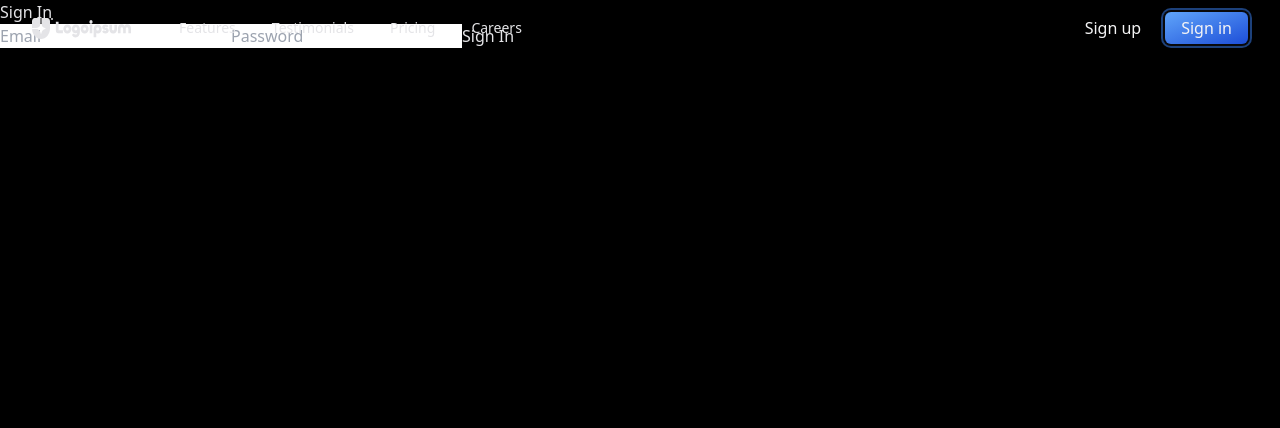
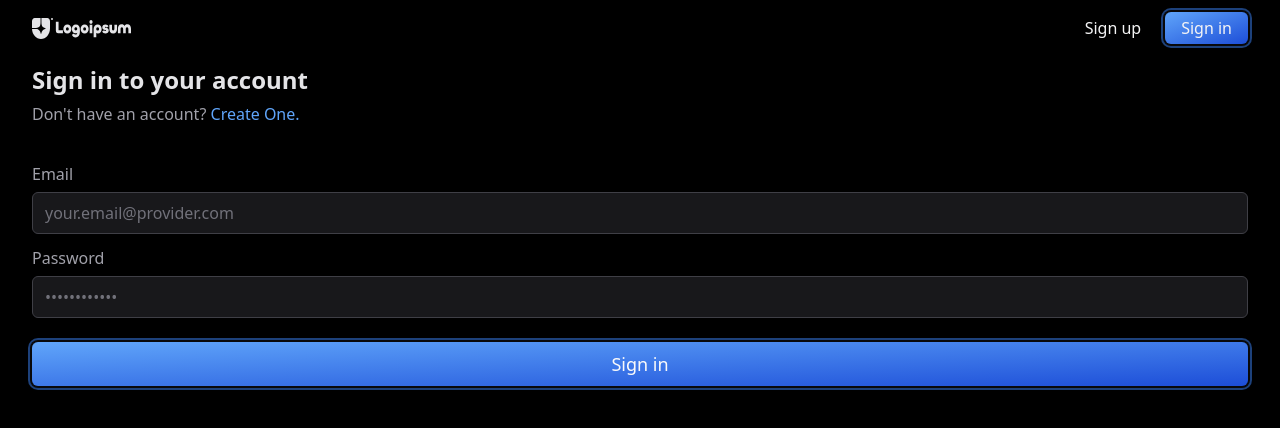
Before and after one commit to mikeguyon98/storytopia-fe, a React (Create React App) app: page /signin in a window 1280 px wide. Shown: the top 428 px of the page. Built offline with nearby package versions, Linux system fonts and the light colour scheme; no server answers.

Commit message:
Adds sign in page

```diff
--- /dev/null
+++ b/src/components/navbar/NavAccount.js
@@ -0,0 +1,11 @@
+import React from "react";
+
+export const NavAccount = () => {
+  return (
+    <div className="flex items-center gap-2">
+        <svg xmlns="http://www.w3.org/2000/svg" fill="none" viewBox="0 0 24 24" strokeWidth={1.5} stroke="currentColor" className="w-6 h-6 text-grey-400 hover:text-gray-100">
+        <path strokeLinecap="round" strokeLinejoin="round" d="M15.75 6a3.75 3.75 0 1 1-7.5 0 3.75 3.75 0 0 1 7.5 0ZM4.501 20.118a7.5 7.5 0 0 1 14.998 0A17.933 17.933 0 0 1 12 21.75c-2.676 0-5.216-.584-7.499-1.632Z" />
+        </svg>
+    </div>
+  );
+};
--- a/src/components/navbar/NavBar.js
+++ b/src/components/navbar/NavBar.js
@@ -4,8 +4,9 @@ import { NavLogo } from "./NavLogo";
 import { NavLinks } from "./NavLinks";
 import { NavCTAs } from "./NavCTAs";
 import { useMotionValueEvent, useScroll, motion } from "framer-motion";
+import { NavAccount } from "./NavAccount";
 
-export const NavBar = () => {
+export const NavBar = ({currentUser}) => {
   const [scrolled, setScrolled] = useState(false);
   const { scrollY } = useScroll();
 
@@ -38,10 +39,10 @@ export const NavBar = () => {
           <div className="flex items-center gap-12">
             <NavLogo />
             <div className="hidden md:block">
-              <NavLinks />
+            {currentUser && <NavLinks />}
             </div>
           </div>
-          <NavCTAs />
+          {currentUser ? <NavAccount /> : <NavCTAs />}
         </div>
         <div className="block pt-1.5 md:hidden">
           <NavLinks />
--- a/src/components/navbar/NavCTAs.js
+++ b/src/components/navbar/NavCTAs.js
@@ -1,16 +1,20 @@
 import React from "react";
 import { SplashButton } from "../buttons/SplashButton";
 import { GhostButton } from "../buttons/GhostButton";
+import { useNavigate } from 'react-router-dom';
 
 export const NavCTAs = () => {
+  const navigate = useNavigate();
   return (
     <div className="flex items-center gap-2">
       <GhostButton
+        onClick={() => navigate("/signup")}
         className="rounded-md px-4 py-1 text-base"
       >
         Sign up
       </GhostButton>
       <SplashButton
+        onClick={() => navigate("/signin")}
         className="px-4 py-1 text-base text-zinc-100"
       >
         Sign in
--- a/src/components/utils/Page.js
+++ b/src/components/utils/Page.js
@@ -1,10 +1,13 @@
 import React from 'react';
+import { MaxWidthWrapper } from './MaxWidthWrapper';
 
 const Page = ({ children }) => {
   return (
-    <div className="mt-16 mx-4 md:mx-8 lg:mx-16 w-full">
-      {children}
-    </div>
+    <MaxWidthWrapper>
+        <div className="mt-16">
+        {children}
+        </div>
+    </MaxWidthWrapper>
   );
 };
 
--- a/src/pages/SignIn.js
+++ b/src/pages/SignIn.js
@@ -1,6 +1,9 @@
 import React, { useState } from 'react';
 import { signIn } from '../auth';
 import { useNavigate } from 'react-router-dom';
+import { SplashButton } from '../components/buttons/SplashButton';
+import Page from '../components/utils/Page';
+
 
 const SignIn = () => {
   const [email, setEmail] = useState('');
@@ -8,7 +11,8 @@ const SignIn = () => {
   const [error, setError] = useState(null);
   const navigate = useNavigate();
 
-  const handleSignIn = async () => {
+  const handleSignIn = async (e) => {
+    e.preventDefault();
     try {
       await signIn(email, password);
       navigate('/home'); // Redirect to home page on successful sign-in
@@ -18,8 +22,8 @@ const SignIn = () => {
   };
 
   return (
-    <div>
-      <h1>Sign In</h1>
+    <Page>
+      {/* <h1>Sign In</h1>
       <input
         type="email"
         value={email}
@@ -32,10 +36,73 @@ const SignIn = () => {
         onChange={(e) => setPassword(e.target.value)}
         placeholder="Password"
       />
-      <button onClick={handleSignIn}>Sign In</button>
+      <button onClick={handleSignIn}>Sign In</button> */}
       {error && <p>{error}</p>}
+      <Heading />
+      <Email
+        password={password}
+        setPassword={setPassword}
+        email={email}
+        setEmail={setEmail}
+        onSubmit={handleSignIn}
+      />
+    </Page>
+  );
+};
+
+const Email = ({password, setPassword, email, setEmail, onSubmit}) => {
+  return (
+    <form onSubmit={onSubmit}>
+      <div className="mb-3">
+        <label htmlFor="email-input" className="mb-1.5 block text-zinc-400">
+          Email
+        </label>
+        <input
+          id="email-input"
+          type="email"
+          value={email}
+          onChange={(e) => setEmail(e.target.value)}
+          placeholder="your.email@provider.com"
+          className="w-full rounded-md border border-zinc-700 bg-zinc-900 px-3 py-2 placeholder-zinc-500 ring-1 ring-transparent transition-shadow focus:outline-0 focus:ring-blue-700"
+        />
+      </div>
+      <div className="mb-6">
+        <div className="mb-1.5 flex items-end justify-between">
+          <label htmlFor="password-input" className="block text-zinc-400">
+            Password
+          </label>
+        </div>
+        <input
+          id="password-input"
+          type="password"
+          value={password}
+          onChange={(e) => setPassword(e.target.value)}
+          placeholder="••••••••••••"
+          className="w-full rounded-md border border-zinc-700 bg-zinc-900 px-3 py-2 placeholder-zinc-500 ring-1 ring-transparent transition-shadow focus:outline-0 focus:ring-blue-700"
+        />
+      </div>
+      <SplashButton type="submit" className="w-full">
+        Sign in
+      </SplashButton>
+    </form>
+  );
+};
+
+const Heading = () => {
+  const navigate = useNavigate();
+
+  return (
+    <div>
+      <div className="mb-9 mt-6 space-y-1.5">
+        <h1 className="text-2xl font-semibold">Sign in to your account</h1>
+        <p className="text-zinc-400">
+          Don't have an account?{" "}
+          <a href="#" className="text-blue-400" onClick={() => navigate("/signup")}>Create One.</a>
+        </p>
+      </div>
     </div>
   );
 };
 
+
 export default SignIn;
```
Also changed, not shown: src/components/signin/Email.js (added).
